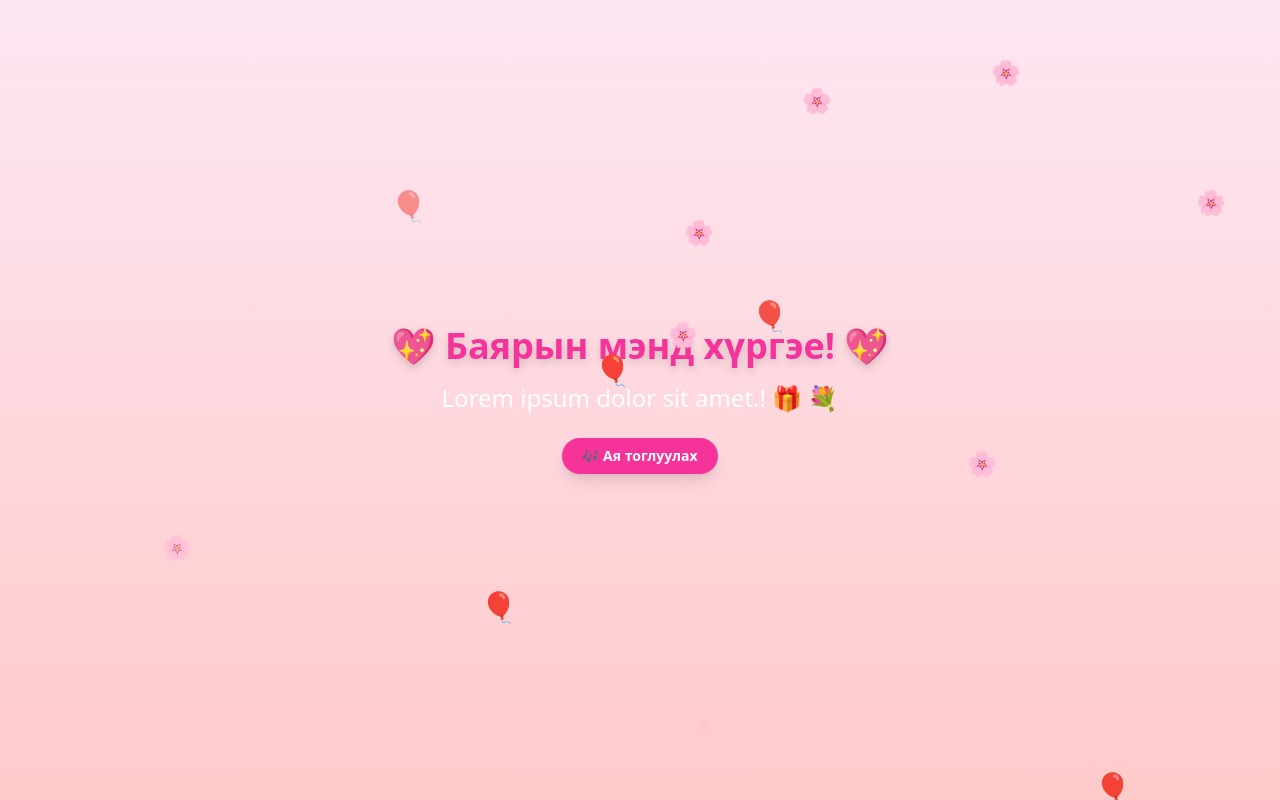
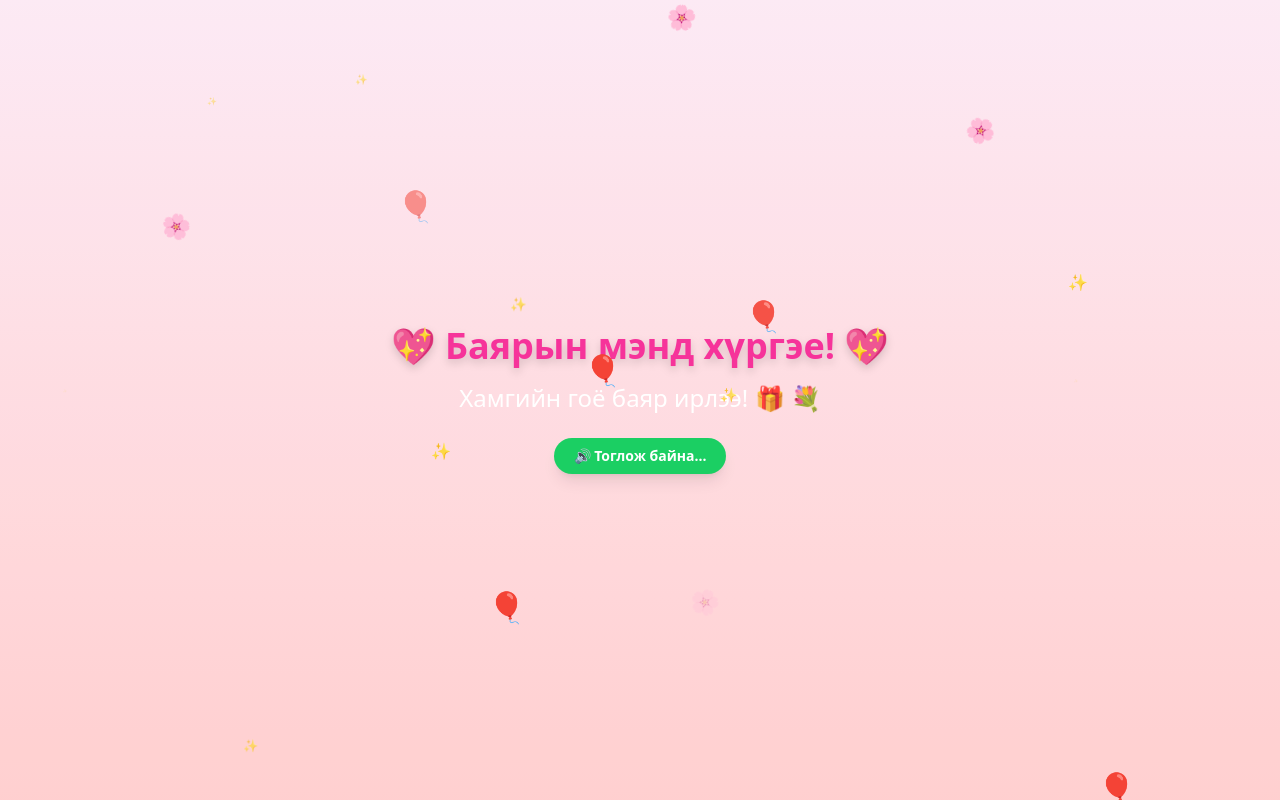
Before and after one commit to baatarnyam-bn/Greatings, a Next.js app: page / in a window 1280 px wide. Both pictures are taken after a click on the button "🎶 Ая тоглуулах". Built offline with nearby package versions, Linux system fonts and the light colour scheme.

Commit message:
all update

```diff
--- a/src/component/GreatingPage.tsx
+++ b/src/component/GreatingPage.tsx
@@ -8,6 +8,10 @@
 //     typeof Audio !== "undefined" ? new Audio("/music.mp3") : null
 //   );
 
+//   // 🌸 болон 🎈 байршлыг хадгалах state
+//   const [flowerPositions, setFlowerPositions] = useState<number[]>([]);
+//   const [balloonPositions, setBalloonPositions] = useState<number[]>([]);
+
 //   useEffect(() => {
 //     if (audio) {
 //       audio.loop = true;
@@ -15,17 +19,17 @@
 //     }
 //   }, [audio]);
 
-//   const bgGradient = "bg-gradient-to-b from-pink-100 to-red-200";
-//   const textColor = "text-pink-500";
+//   // Эхний ачааллаар random утга тохируулах
+//   useEffect(() => {
+//     setFlowerPositions(Array.from({ length: 10 }, () => Math.random() * 100));
+//     setBalloonPositions(Array.from({ length: 5 }, () => Math.random() * 100));
+//   }, []);
 
 //   return (
-//     <div
-//       className={`relative flex flex-col items-center justify-center min-h-screen ${bgGradient} overflow-hidden`}
-//     >
+//     <div className="relative flex flex-col items-center justify-center min-h-screen bg-gradient-to-b from-pink-100 to-red-200 overflow-hidden">
 //       {/* Мэндчилгээний текст */}
-
 //       <motion.h1
-//         className={`text-xl md:text-4xl font-bold ${textColor} text-center drop-shadow-lg`}
+//         className="text-xl md:text-4xl font-bold text-pink-500 text-center drop-shadow-lg"
 //         initial={{ scale: 0.5, opacity: 0 }}
 //         animate={{ scale: 1, opacity: 1 }}
 //         transition={{ duration: 1 }}
@@ -44,11 +48,11 @@
 //       </motion.p>
 
 //       {/* Цэцэг унах анимашн */}
-//       {[...Array(10)].map((_, i) => (
+//       {flowerPositions.map((left, i) => (
 //         <motion.div
 //           key={i}
 //           className="absolute text-2xl"
-//           style={{ left: `${Math.random() * 100}%`, top: "-10%" }}
+//           style={{ left: `${left}%`, top: "-10%" }}
 //           initial={{ y: -100, opacity: 0 }}
 //           animate={{ y: "100vh", opacity: [1, 1, 0] }}
 //           transition={{ repeat: Infinity, duration: Math.random() * 5 + 3 }}
@@ -58,11 +62,11 @@
 //       ))}
 
 //       {/* Бөмбөлөг хөөрөх анимашн */}
-//       {[...Array(5)].map((_, i) => (
+//       {balloonPositions.map((right, i) => (
 //         <motion.div
 //           key={i}
 //           className="absolute text-3xl"
-//           style={{ right: `${Math.random() * 100}%`, bottom: "-10%" }}
+//           style={{ right: `${right}%`, bottom: "-10%" }}
 //           initial={{ y: 100, opacity: 0 }}
 //           animate={{ y: "-100vh", opacity: [1, 1, 0] }}
 //           transition={{ repeat: Infinity, duration: Math.random() * 4 + 3 }}
@@ -93,25 +97,41 @@ export default function GreetingPage() {
     typeof Audio !== "undefined" ? new Audio("/music.mp3") : null
   );
 
-  // 🌸 болон 🎈 байршлыг хадгалах state
   const [flowerPositions, setFlowerPositions] = useState<number[]>([]);
   const [balloonPositions, setBalloonPositions] = useState<number[]>([]);
+  const [playing, setPlaying] = useState(false);
 
   useEffect(() => {
     if (audio) {
       audio.loop = true;
       audio.volume = 0.5;
+      audio.onended = () => setPlaying(false);
     }
   }, [audio]);
 
-  // Эхний ачааллаар random утга тохируулах
   useEffect(() => {
     setFlowerPositions(Array.from({ length: 10 }, () => Math.random() * 100));
     setBalloonPositions(Array.from({ length: 5 }, () => Math.random() * 100));
   }, []);
 
+  const handlePlay = () => {
+    if (audio) {
+      audio.play();
+      setPlaying(true);
+    }
+  };
+
   return (
     <div className="relative flex flex-col items-center justify-center min-h-screen bg-gradient-to-b from-pink-100 to-red-200 overflow-hidden">
+      {/* Гэрэлтэх эффект */}
+      {playing && (
+        <motion.div
+          className="absolute inset-0 bg-white opacity-10"
+          animate={{ opacity: [0.1, 0.3, 0.1] }}
+          transition={{ repeat: Infinity, duration: 3 }}
+        />
+      )}
+
       {/* Мэндчилгээний текст */}
       <motion.h1
         className="text-xl md:text-4xl font-bold text-pink-500 text-center drop-shadow-lg"
@@ -122,51 +142,86 @@ export default function GreetingPage() {
         💖 Баярын мэнд хүргэе! 💖
       </motion.h1>
 
-      {/* Сэтгэл хөдөлгөм үгс */}
       <motion.p
         className="text-sm md:text-2xl text-white mt-4 text-center px-4"
         initial={{ opacity: 0 }}
         animate={{ opacity: 1 }}
         transition={{ delay: 1, duration: 1 }}
       >
-        Lorem ipsum dolor sit amet.! 🎁 💐
+        Хамгийн гоё баяр ирлээ! 🎁 💐
       </motion.p>
 
-      {/* Цэцэг унах анимашн */}
+      {/* 🌸 Цэцэг унах анимашн */}
       {flowerPositions.map((left, i) => (
         <motion.div
           key={i}
           className="absolute text-2xl"
           style={{ left: `${left}%`, top: "-10%" }}
-          initial={{ y: -100, opacity: 0 }}
-          animate={{ y: "100vh", opacity: [1, 1, 0] }}
-          transition={{ repeat: Infinity, duration: Math.random() * 5 + 3 }}
+          initial={{ y: -100, opacity: 0, rotate: 0 }}
+          animate={{ y: "100vh", opacity: [1, 1, 0], rotate: 360 }}
+          transition={{
+            repeat: Infinity,
+            duration: Math.random() * 5 + 3,
+            ease: "easeIn",
+          }}
         >
           🌸
         </motion.div>
       ))}
 
-      {/* Бөмбөлөг хөөрөх анимашн */}
+      {/* 🎈 Бөмбөлөг хөөрөх анимашн */}
       {balloonPositions.map((right, i) => (
         <motion.div
           key={i}
           className="absolute text-3xl"
           style={{ right: `${right}%`, bottom: "-10%" }}
-          initial={{ y: 100, opacity: 0 }}
-          animate={{ y: "-100vh", opacity: [1, 1, 0] }}
-          transition={{ repeat: Infinity, duration: Math.random() * 4 + 3 }}
+          initial={{ y: 100, opacity: 0, x: 0 }}
+          animate={{
+            y: "-100vh",
+            opacity: [1, 1, 0],
+            x: [-10, 10, -10, 10, 0],
+          }}
+          transition={{
+            repeat: Infinity,
+            duration: Math.random() * 4 + 3,
+            ease: "easeOut",
+          }}
         >
           🎈
         </motion.div>
       ))}
 
-      {/* Дуу тоглуулах товч */}
+      {/* ✨ Гялалзах эффект */}
+      {playing &&
+        Array.from({ length: 10 }).map((_, i) => (
+          <motion.div
+            key={i}
+            className="absolute text-lg text-yellow-300"
+            style={{
+              left: `${Math.random() * 100}%`,
+              top: `${Math.random() * 100}%`,
+            }}
+            initial={{ opacity: 0, scale: 0 }}
+            animate={{ opacity: [0, 1, 0], scale: [0, 1, 0] }}
+            transition={{
+              repeat: Infinity,
+              duration: Math.random() * 2 + 1,
+              delay: Math.random() * 3,
+            }}
+          >
+            ✨
+          </motion.div>
+        ))}
+
+      {/* 🎶 Дуу тоглуулах товч */}
       <motion.button
-        className="mt-6 px-5 py-2 bg-pink-500 text-white text-sm font-semibold rounded-full shadow-lg transition"
+        className={`mt-6 px-5 py-2 text-white text-sm font-semibold rounded-full shadow-lg transition ${
+          playing ? "bg-green-500" : "bg-pink-500"
+        }`}
         whileTap={{ scale: 0.9 }}
-        onClick={() => audio && audio.play()}
+        onClick={handlePlay}
       >
-        🎶 Ая тоглуулах
+        {playing ? "🔊 Тоглож байна..." : "🎶 Ая тоглуулах"}
       </motion.button>
     </div>
   );
```
Also changed, not shown: 1 other file (tests, documents, lock files or other folders).
